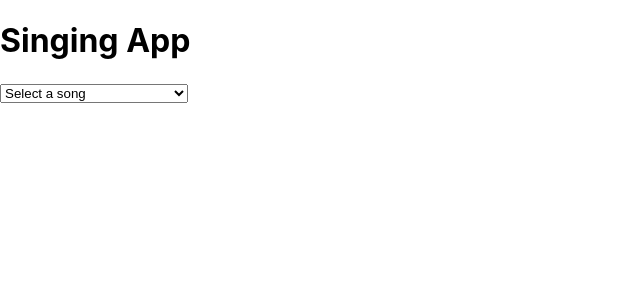
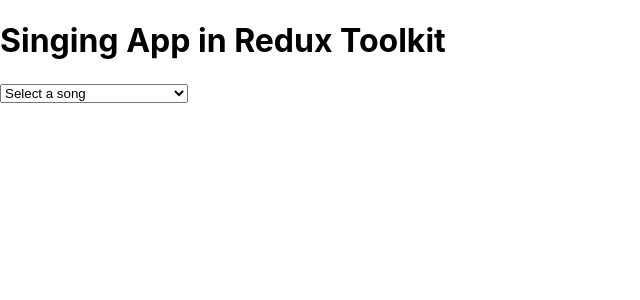
Before and after one commit to honglytech/react-projects, a React (Create React App) app: page / in a window 1280 px wide. Shown: the top 300 px of the page, without its empty margins (0-640 px from the left). Built offline with nearby package versions, Linux system fonts and the light colour scheme.

Commit message:
updated text

```diff
--- a/src/App.js
+++ b/src/App.js
@@ -44,7 +44,7 @@
 
   return (
     <div>
-      <h1>Singing App</h1>
+      <h1>Singing App in Redux Toolkit</h1>
       <select onChange={handleChange}>
         <option value="">Select a song</option>
         {lyrics.map((lyric) => (
```
